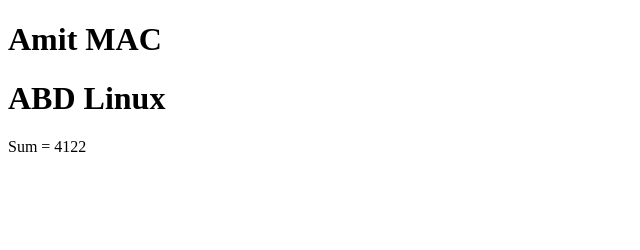
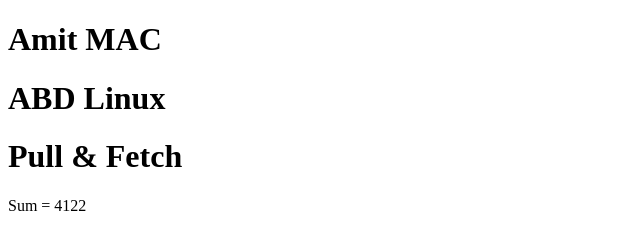
Before and after one commit to iabdamit/DAC, a plain HTML site: page index.html in a window 1280 px wide. Shown: the whole page, without its empty margins (0-640 px from the left). Drawn offline with Linux system fonts and the light colour scheme.

Commit message:
Update index.html
Update index.html

```diff
--- a/index.html
+++ b/index.html
@@ -5,6 +5,7 @@
 <title>Add Two Numbers</title>
 <h1>Amit MAC</h1>
 <h1>ABD Linux</h1>
+<h1>Pull & Fetch</h1>
 <script>
 
   var numOne = 1234;
```
